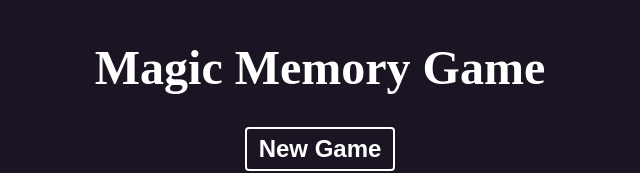
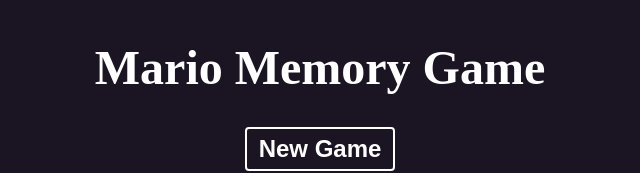
Before and after one commit to ray-flores/react, a React (Create React App) app in the folder memory-game-app/: page / in a window 1280 px wide. Shown: the top 173 px of the page, without its empty margins (320-960 px from the left). Built offline with nearby package versions, Linux system fonts and the light colour scheme.

Commit message:
Change app name

```diff
--- a/memory-game-app/src/App.js
+++ b/memory-game-app/src/App.js
@@ -34,7 +34,7 @@
 
   return (
     <div className="App">
-      <h1>Magic Memory Game</h1>
+      <h1>Mario Memory Game</h1>
       <button onClick={shuffleCards} >New Game</button>
 
       <div className='card-grid'>
```
